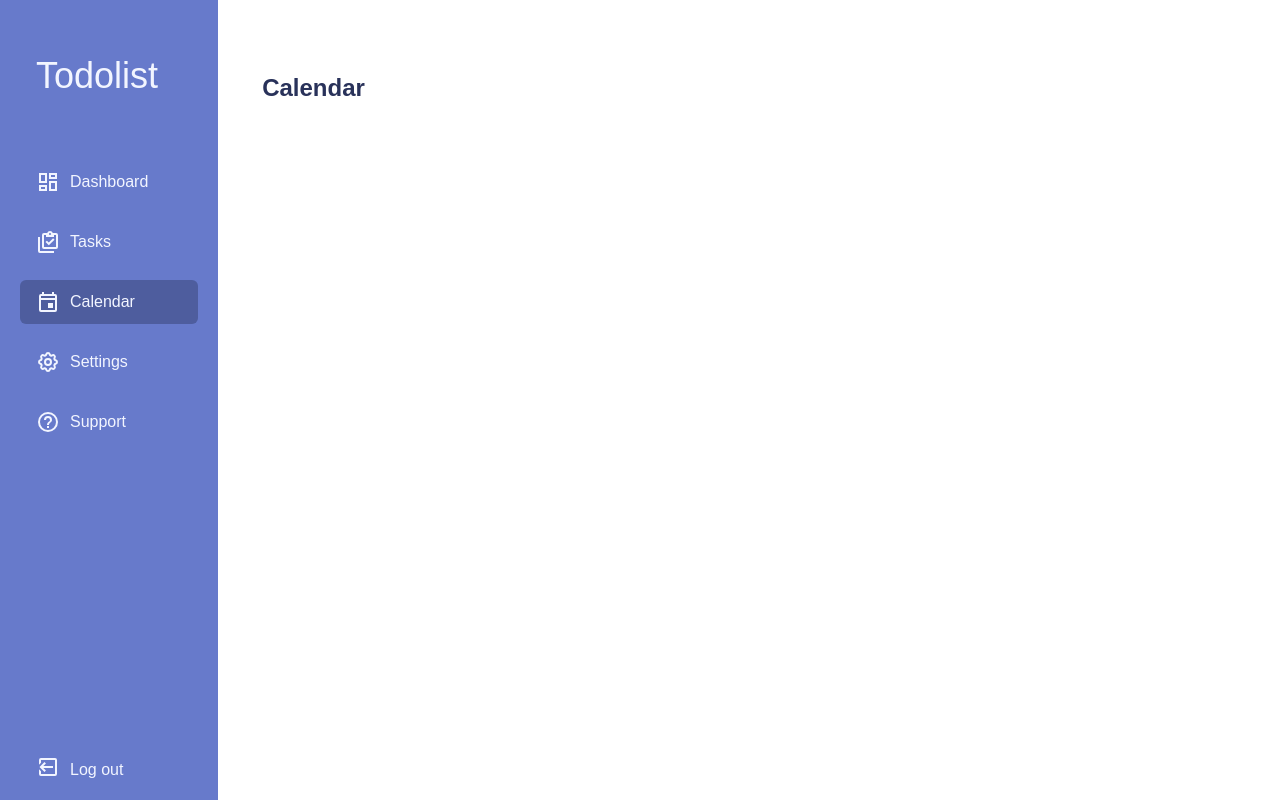
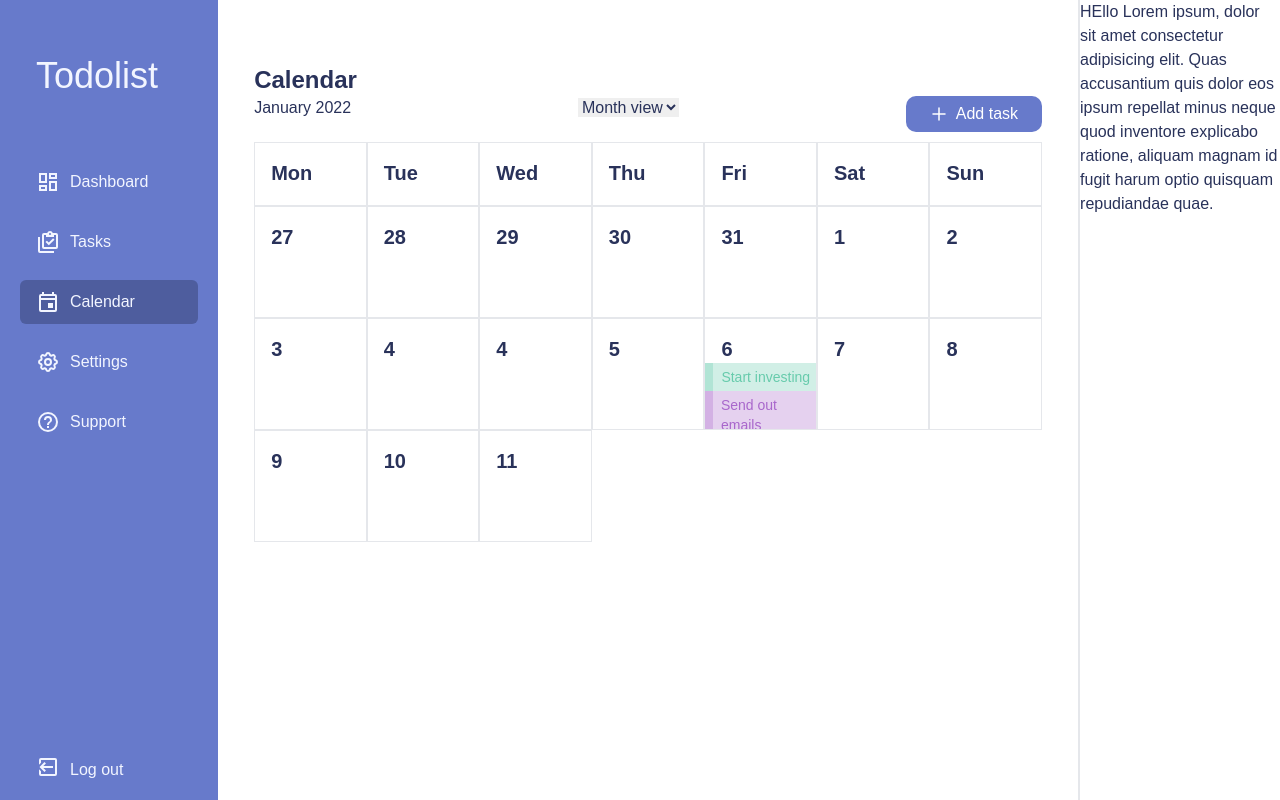
Before and after one commit to Beth-Taiwo/todolist, a Nuxt app: page /calendar in a window 1280 px wide. Built offline with nearby package versions, Linux system fonts and the light colour scheme; a web font is replaced by a local one.

Commit message:
WIP: calendar event

```diff
--- /dev/null
+++ b/components/Calendar/Days.vue
@@ -0,0 +1,22 @@
+<template>
+  <div
+    class="h-28 min-h-16 max-h-36 overflow-hidden border border-px border-collapse"
+  >
+    <span class="text-xl font-semibold px-4 pt-4 inline-block">{{ date }}</span>
+    <slot name="events"> </slot>
+  </div>
+</template>
+
+<script>
+export default {
+  name: 'DaysOfWeek',
+  props: {
+    date: {
+      type: [String, Number],
+      default: 'Mon',
+    },
+  },
+}
+</script>
+
+<style></style>
--- /dev/null
+++ b/components/Calendar/others/Event.vue
@@ -0,0 +1,46 @@
+<template>
+  <div class="relative flex items-center gap-2 text-sm">
+    <span
+      class="absolute z-0 inset-0 opacity-30"
+      :style="`background-color: ${event.color}`"
+    />
+    <span
+      class="w-2 self-stretch opacity-30 relative z-10"
+      :style="`background-color: ${event.color}`"
+    />
+    <span class="py-1 relative z-10" :style="`color: ${event.color}`">{{
+      event.summary
+    }}</span>
+  </div>
+</template>
+
+<script>
+import Day from '~/components/Calendar/Days.vue'
+
+export default {
+  name: 'CalenderEvent',
+  layout: 'main',
+  components: {
+    Day,
+  },
+  data() {
+    return {}
+  },
+  props: {
+    event: {
+      type: Object,
+      default: () => ({
+        title: 'Title',
+        summary: 'Summary',
+        description: 'default description',
+        status: 'in progress',
+        time: '10:00',
+        category: 'work',
+        color: '#000',
+      }),
+    },
+  },
+}
+</script>
+
+<style scoped></style>
--- /dev/null
+++ b/components/Calendar/others/monthEvents.json
@@ -0,0 +1,87 @@
+[
+  {
+    "date": 27,
+    "events": []
+  },
+  {
+    "date": 28,
+    "events": []
+  },
+  {
+    "date": 29,
+    "events": []
+  },
+  {
+    "date": 30,
+    "events": []
+  },
+  {
+    "date": 31,
+    "events": []
+  },
+  {
+    "date": 1,
+    "events": []
+  },
+  {
+    "date": 2,
+    "events": []
+  },
+  {
+    "date": 3,
+    "events": []
+  },
+  {
+    "date": 4,
+    "events": []
+  },
+  {
+    "date": 4,
+    "events": []
+  },
+  {
+    "date": 5,
+    "events": []
+  },
+  {
+    "date": 6,
+    "events": [
+      {
+        "summary": "Start investing",
+        "description": "default description",
+        "status": "in progress",
+        "time": "10:00",
+        "category": "work",
+        "color": "#67CBAC"
+      },
+      {
+        "summary": "Send out emails",
+        "description": "Remind Sarah about meeting",
+        "status": "in progress",
+        "time": "10:00 AM",
+        "category": "Family",
+        "color": "#A867CB"
+      }
+    ]
+  },
+  {
+    "date": 7,
+    "events": []
+  },
+  {
+    "date": 8,
+    "events": []
+  },
+  {
+    "date": 9,
+    "events": []
+  },
+  {
+    "date": 10,
+    "events": []
+  },
+  {
+    "date": 11,
+    "events": []
+  }
+]
--- a/pages/calendar.vue
+++ b/pages/calendar.vue
@@ -1,16 +1,115 @@
 <template>
-  <div class="py-4 px-9 text-systemBlack">
-    <div class="mt-14 pl-2 pr-4">
-      <p class="font-black text-2xl">Calendar</p>
+  <div class="text-systemBlack">
+    <div class="flex">
+      <div class="flex-grow flex flex-col mt-16 px-9">
+        <p class="font-black text-2xl">Calendar</p>
+        <div class="flex justify-between">
+          <div><p>January 2022</p></div>
+          <div>
+            <select name="" id="">
+              <option value="">Month view</option>
+            </select>
+          </div>
+          <div>
+            <label
+              :for="modalId"
+              class="cursor-pointer bg-lightBlue text-white px-6 py-1.5 mb-2.5 rounded-[10px] flex items-center justify-center"
+            >
+              <svg
+                xmlns="http://www.w3.org/2000/svg"
+                aria-hidden="true"
+                role="img"
+                width="18"
+                height="18"
+                preserveAspectRatio="xMidYMid meet"
+                viewBox="0 0 24 24"
+              >
+                <path
+                  fill="none"
+                  stroke="currentColor"
+                  stroke-linecap="round"
+                  stroke-width="2"
+                  d="M12 20v-8m0 0V4m0 8h8m-8 0H4"
+                />
+              </svg>
+              <span class="ml-2"> Add task </span>
+            </label>
+          </div>
+        </div>
+        <div class="overflow-x-auto h-full">
+          <div class="grid grid-cols-7 row-auto">
+            <div
+              class="p-4 font-bold text-xl h-16 border border-gray-200"
+              v-for="day in daysOfTheWeek"
+              :key="day"
+            >
+              {{ day }}
+            </div>
+            <Day
+              v-for="calData in calenderData"
+              :key="calData"
+              :date="calData.date"
+            >
+              <template #events>
+                <Event
+                  v-for="event in calData.events"
+                  :key="event.summary + event.description"
+                  :event="event"
+                />
+              </template>
+            </Day>
+          </div>
+        </div>
+      </div>
+      <div class="border-l-2 h-screen flex flex-col w-1/5">
+        HEllo Lorem ipsum, dolor sit amet consectetur adipisicing elit. Quas
+        accusantium quis dolor eos ipsum repellat minus neque quod inventore
+        explicabo ratione, aliquam magnam id fugit harum optio quisquam
+        repudiandae quae.
+      </div>
     </div>
   </div>
 </template>
 
 <script>
+import Day from '~/components/Calendar/Days.vue'
+import Event from '../components/Calendar/others/Event.vue'
+import calenderData from '../components/Calendar/others/monthEvents.json'
+
 export default {
   name: 'CalendarPage',
   layout: 'main',
+  components: {
+    Day,
+    Event,
+  },
+  data() {
+    return {
+      monthData: [],
+      modalId: 'modal-id',
+      daysOfTheWeek: ['Mon', 'Tue', 'Wed', 'Thu', 'Fri', 'Sat', 'Sun'],
+      firstWeek: [27, 28, 29, 30, 31, 1, 2],
+      secondWeek: [3, 4, 5, 6, 7, 8, 9],
+      thirdWeek: [10, 11, 12, 13, 14, 15, 16],
+      fourthWeek: [17, 18, 19, 20, 21, 22, 23],
+      fifthWeek: [24, 25, 26, 27, 28, 29, 30],
+      sixthWeek: [31, 1, 2, 3, 4, 5, 6],
+    }
+  },
+  computed: {
+    calenderData() {
+      return calenderData
+    },
+  },
 }
 </script>
 
-<style></style>
+<style scoped>
+td,
+th {
+  border: 1px solid #dddddd;
+  text-align: left;
+  padding: 10px;
+  height: 6rem;
+}
+</style>
```
